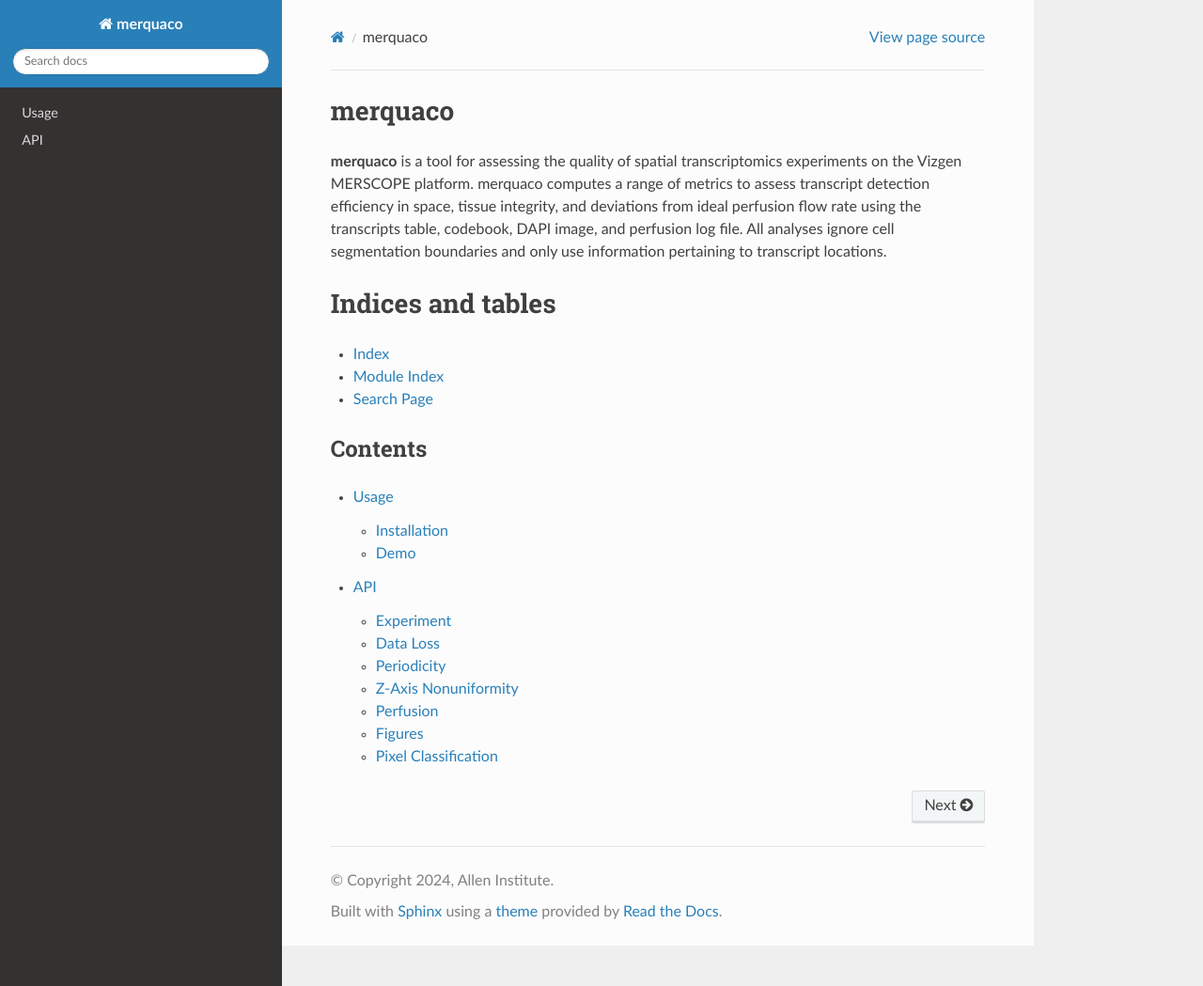
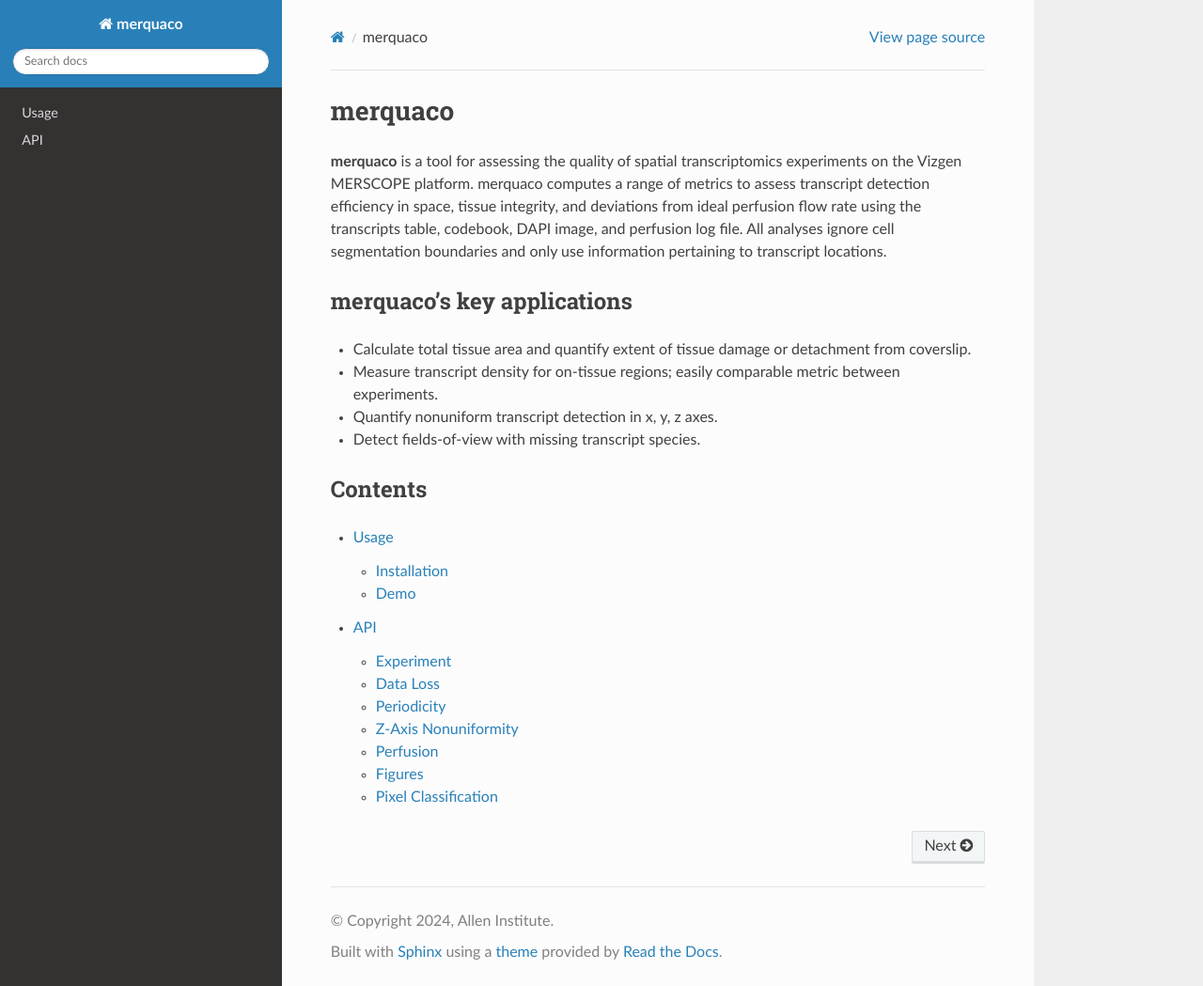
Before and after one commit to AllenInstitute/merquaco, a Sphinx documentation site: the page built from docs/source/index.rst, in a window 1280 px wide and 1049 px high. Shown: the whole window at 94% size. Built offline with Sphinx 7.4.7 and the Read the Docs theme 2.0.0, drawn with Linux system fonts in a browser that asks for light colours.

Commit message:
key applications

```diff
--- a/docs/source/index.rst
+++ b/docs/source/index.rst
@@ -10,14 +10,12 @@ All analyses ignore cell segmentation boundaries and only use information pertai
    :maxdepth: 2
    :caption: Contents:
 
-
-
-Indices and tables
-==================
-
-* :ref:`genindex`
-* :ref:`modindex`
-* :ref:`search`
+**merquaco**'s key applications
+-------------------------------
+- Calculate total tissue area and quantify extent of tissue damage or detachment from coverslip.
+- Measure transcript density for on-tissue regions; easily comparable metric between experiments.
+- Quantify nonuniform transcript detection in x, y, z axes.
+- Detect fields-of-view with missing transcript species.
 
 Contents
 --------
```
